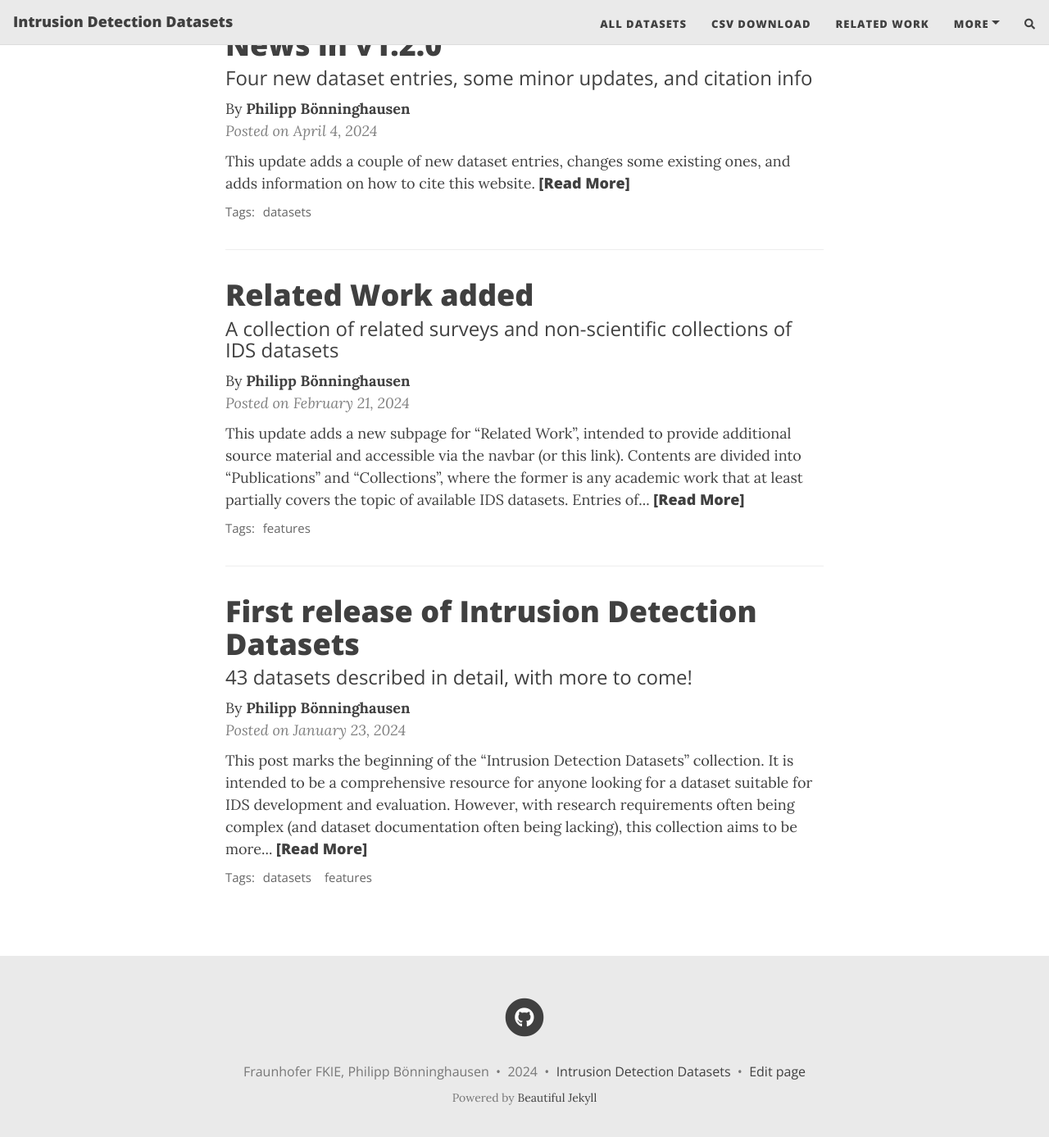
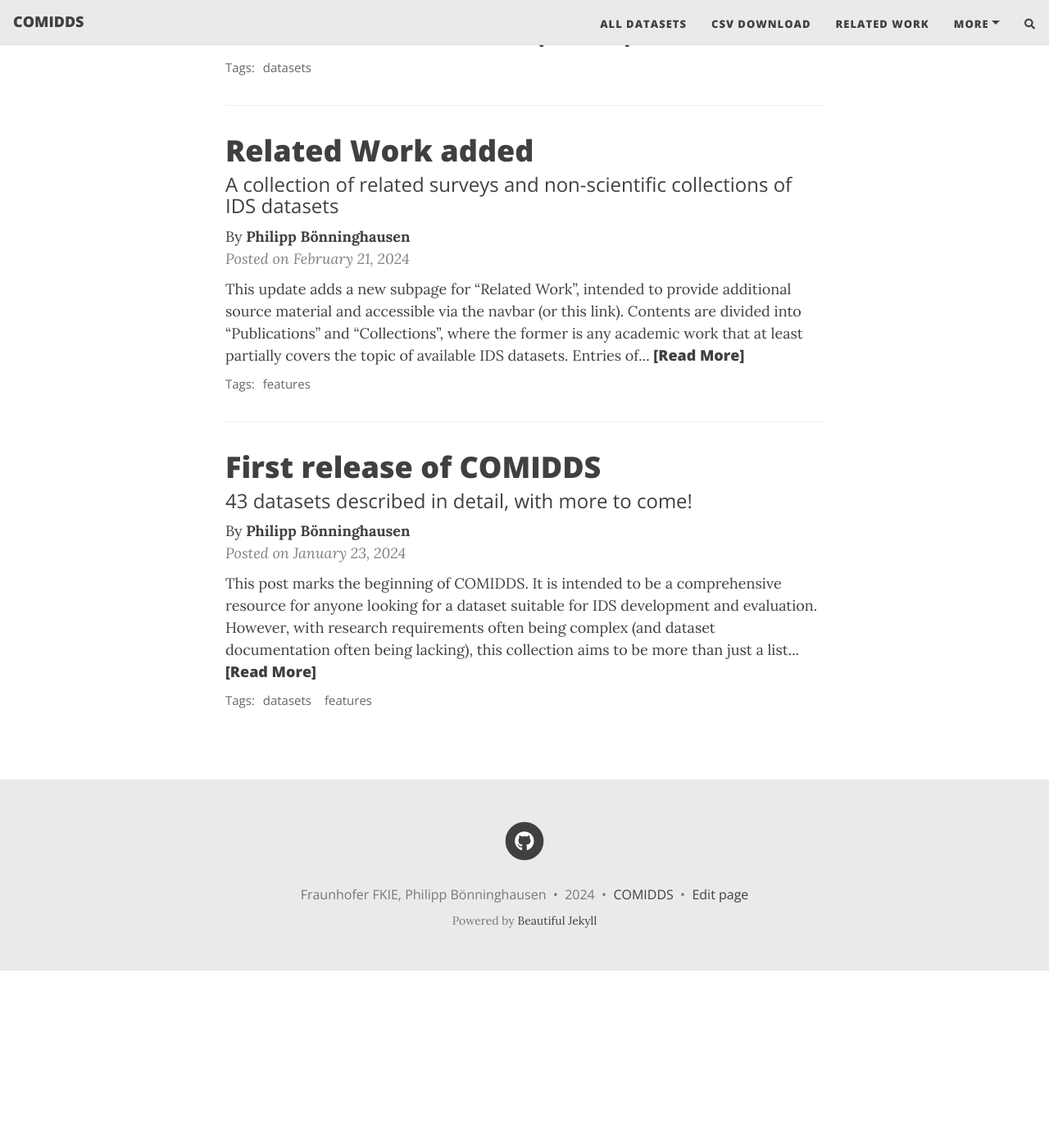
Before and after one commit to fkie-cad/COMIDDS, a Jekyll site: the page built from index.html, in a window 1280 px wide and 1400 px high, scrolled down 1253 px. Shown: the top 1387 px of the window at 82% size. Built offline with Jekyll 4.4.1, drawn with Linux system fonts in a browser that asks for light colours; nearby versions of some CDN libraries; the list of posts is cut into pages by our own code; comment, search, counter and statistics services are not loaded; after the commit the page ends 2437 px from its top, so only the background shows below that; some of the changed text lies outside the part shown.

Commit message:
Rename occurrences of 'Intrusion Detection Datasets' to 'COMIDDS' where appropriate

````diff
--- a/_config.yml
+++ b/_config.yml
@@ -10,7 +10,7 @@
 ############################
 
 # Name of website
-title: Intrusion Detection Datasets
+title: COMIDDS
 
 # Your name to show in the footer
 author: Fraunhofer FKIE, Philipp Bönninghausen
@@ -101,7 +101,7 @@ share-links-active:
 
 # How to display the link to your website in the footer
 # Remove this if you don't want a link in the footer
-url-pretty: "Intrusion Detection Datasets"
+url-pretty: "COMIDDS"
 
 # Excerpt word length - Truncate the excerpt of each post on the feed page to the specified number of words
 excerpt_length: 50
--- a/_posts/2024-01-23-initial-post.md
+++ b/_posts/2024-01-23-initial-post.md
@@ -1,6 +1,6 @@
 ---
 layout: post
-title: First release of Intrusion Detection Datasets
+title: First release of COMIDDS
 subtitle: 43 datasets described in detail, with more to come!
 gh-repo: fkie-cad/intrusion-detection-datasets
 gh-badge: [star, fork, follow]
@@ -9,7 +9,7 @@ comments: true
 author: Philipp Bönninghausen
 ---
 
-This post marks the beginning of the "Intrusion Detection Datasets" collection.
+This post marks the beginning of COMIDDS.
 It is intended to be a comprehensive resource for anyone looking for a dataset suitable for IDS development and evaluation.
 However, with research requirements often being complex (and dataset documentation often being lacking), this collection aims to be more than just a list of names and one-line descriptions.
 
--- a/_posts/2024-02-21-related-work.md
+++ b/_posts/2024-02-21-related-work.md
@@ -19,7 +19,7 @@ Entries of this category, which are usually surveys, consist of the following:
 - List of referenced collections
 
 Referenced datasets link to their respective entries on this webpage, if available.
-Those that are not (which are quite a few) will be looked at and possibly be added to the Intrusion Detection Datasets collection in the future.
+Those that are not (which are quite a few) will be looked at and possibly be added to COMIDDS in the future.
 
 The latter category, "Collections", simply features dataset collections not backed by a scientific publication.
 These are maintained by individuals or organizations, and cover different types of datasets, ranging from "only pcaps" to "anything cybersecurity-related".
--- a/content/about.md
+++ b/content/about.md
@@ -32,8 +32,8 @@ If you would like to cite this overview in your (academic) work, we recommend to
 <!--  {% raw %} -->
 ```
 @misc{idd100,
-  author = {{Intrusion Detection Datasets} contributors},
-  title = {{Intrusion Detection Datasets v1.0.0 -- GitHub}},
+  author = {{COMIDDS} contributors},
+  title = {{COMIDDS v1.0.0 -- GitHub}},
   year = {2024},
   howpublished = {\url{https://github.com/fkie-cad/COMIDDS/releases/tag/v1.0.0}},
   note = {[Online; accessed DD-MMM-YYYY]},
--- a/index.html
+++ b/index.html
@@ -1,6 +1,6 @@
 ---
 layout: home
-title: Intrusion Detection Datasets
+title: COMIDDS
 subtitle: An overview of datasets suitable for IDS research
 before-content: gh_buttons.html
 ---
````
Also changed, not shown: README.md.
